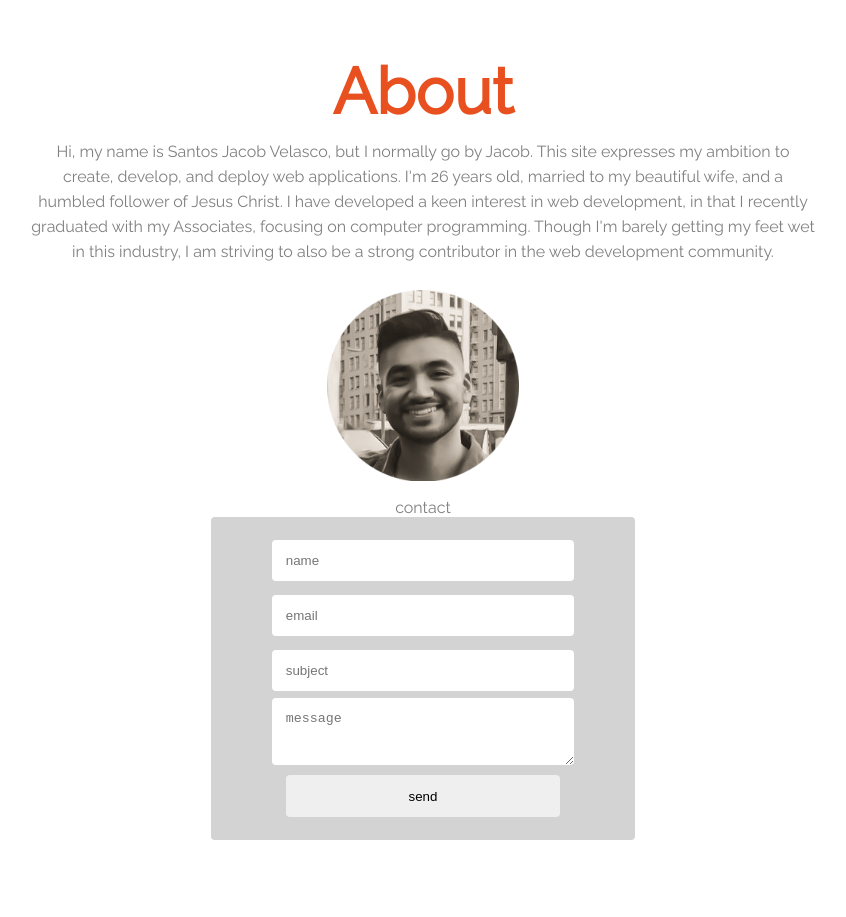
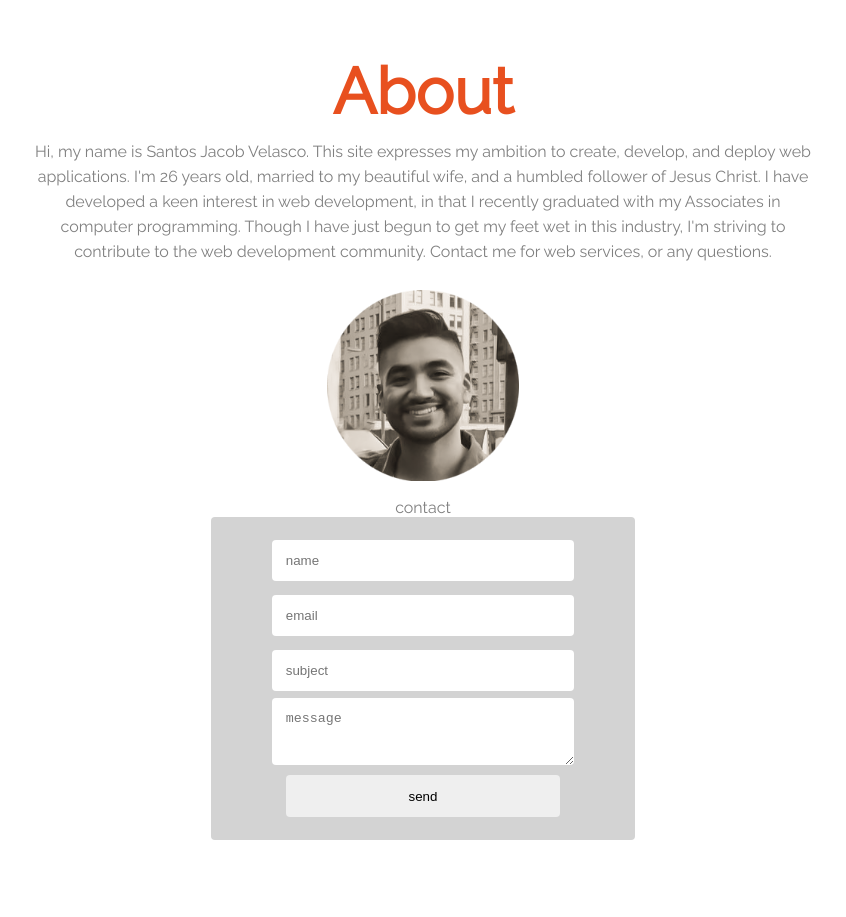
Before and after one commit to jacobvelasco91/jacobvelasco91.github.io, a plain HTML site: page index.html in a window 1280 px wide. Shown: the part 2100-3017 px from the top of the page, without its empty margins (217-1063 px from the left). Drawn offline with Linux system fonts and the light colour scheme.

```diff
--- a/index.html
+++ b/index.html
@@ -98,7 +98,7 @@
 
       <section id="About">
         <h2>About</h2>
-        <p>Hi, my name is Santos Jacob Velasco, but I normally go by Jacob. This site expresses my ambition to create, develop, and deploy web applications. I'm 26 years old, married to my beautiful wife, and a humbled follower of Jesus Christ. I have developed a keen interest in web development, in that I recently graduated with my Associates, focusing on computer programming. Though I'm barely getting my feet wet in this industry, I am striving to also be a strong contributor in the web development community. </p>
+        <p>Hi, my name is Santos Jacob Velasco. This site expresses my ambition to create, develop, and deploy web applications. I'm 26 years old, married to my beautiful wife, and a humbled follower of Jesus Christ. I have developed a keen interest in web development, in that I recently graduated with my Associates in computer programming. Though I have just begun to get my feet wet in this industry, I'm striving to contribute to the web development community. Contact me for web services, or any questions. </p>
         <div class="profile">
         </div>
         <div class="span"><span>contact</span></div>
```
